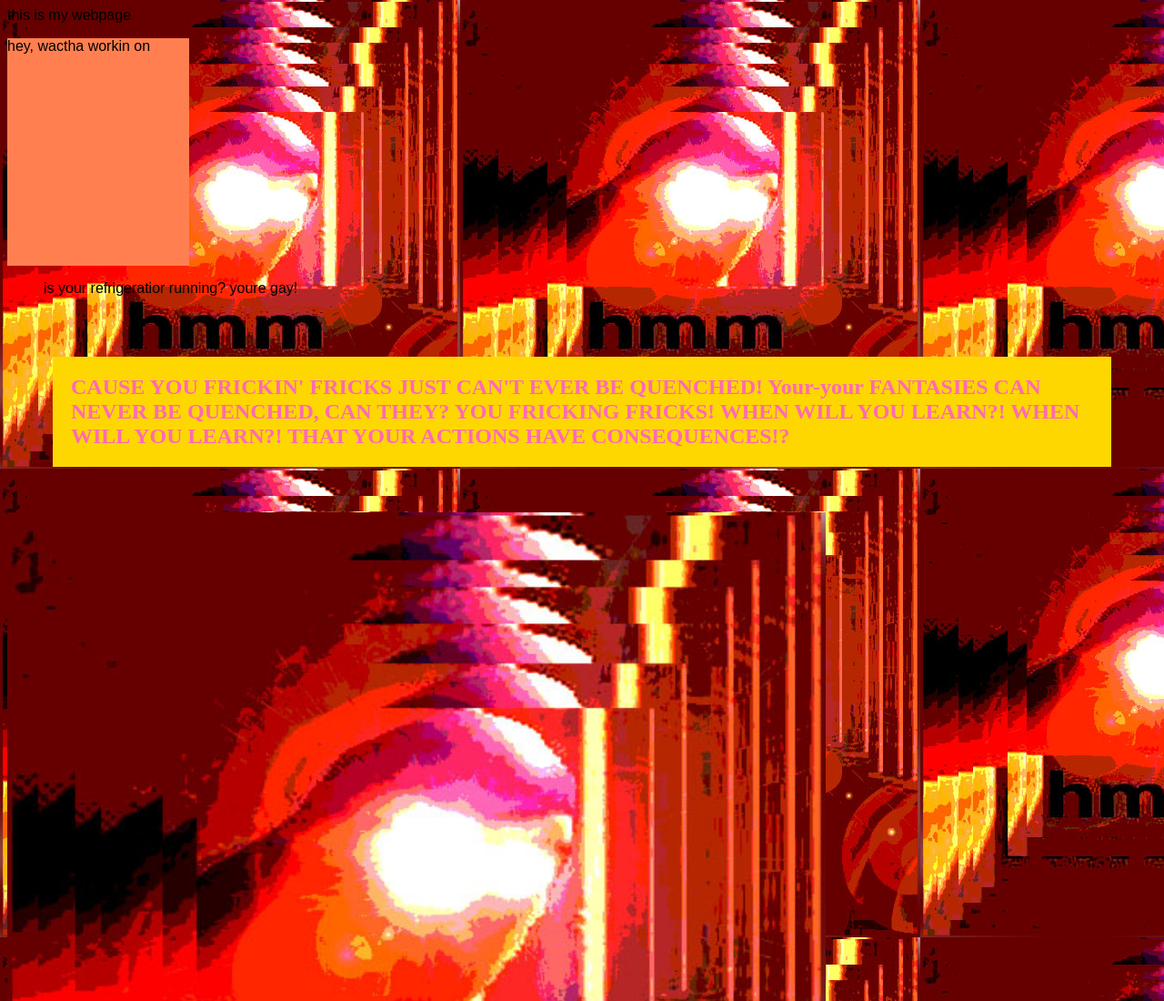
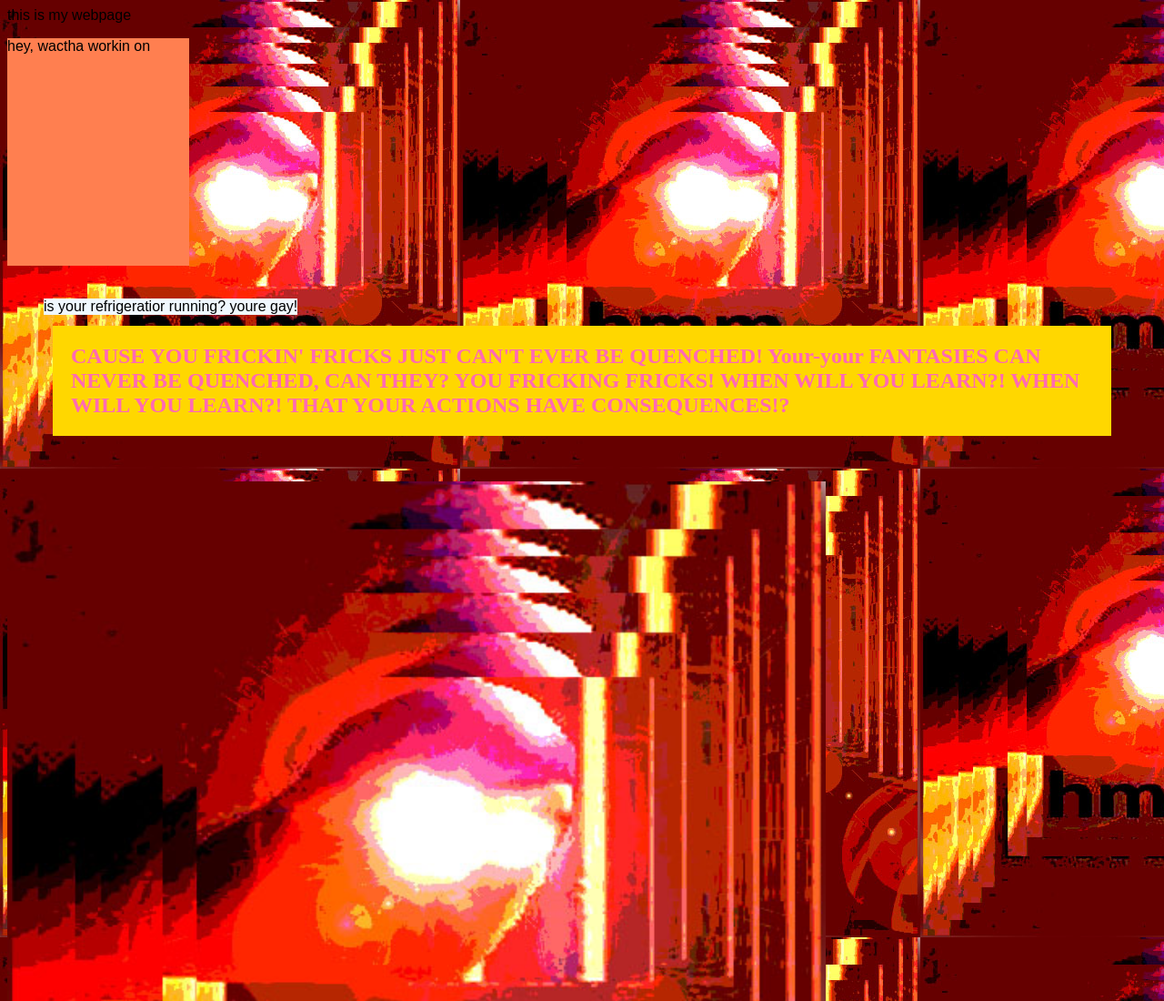
Before and after one commit to THargis078/css-intro, a plain HTML site: page index.html in a window 1280 px wide. Shown: the top 1100 px of the page at 91% size. Drawn offline with Linux system fonts and the light colour scheme.

Commit message:
fixed the posistioning on blockquote

```diff
--- a/yes.css
+++ b/yes.css
@@ -22,7 +22,9 @@ p {
 
 blockquote {
     font-family: sans-serif;
-  position: absolute 200px;
+  position: fixed;
+  background-color: aliceblue;
+ margin-top: 20px;
 
 }
 
```
